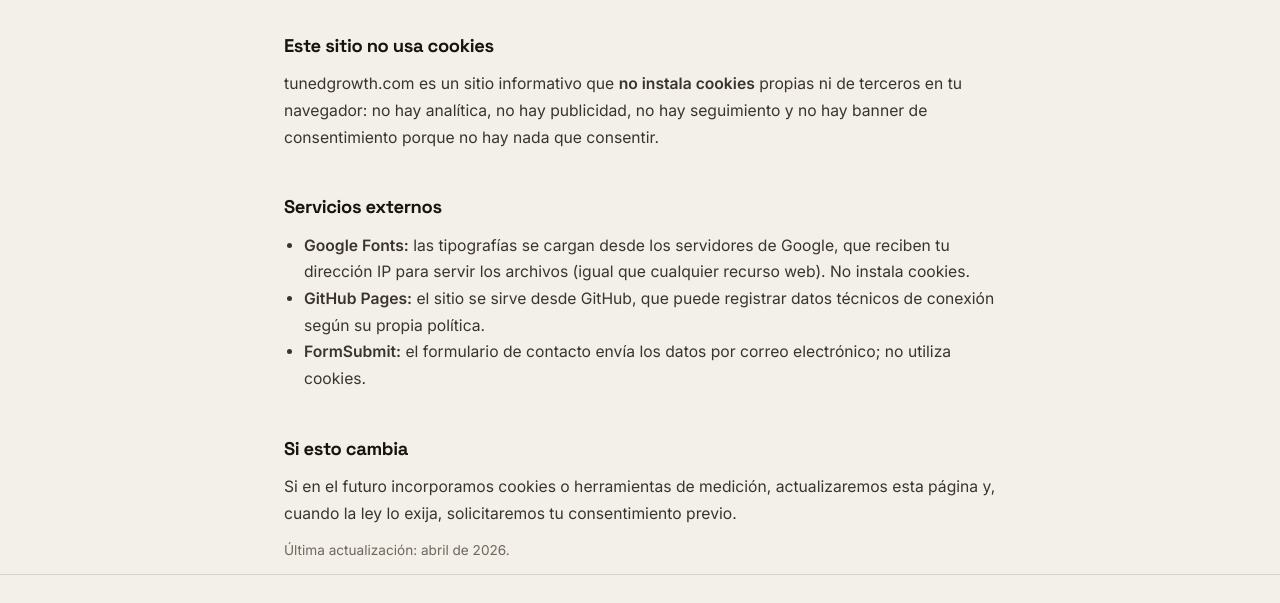
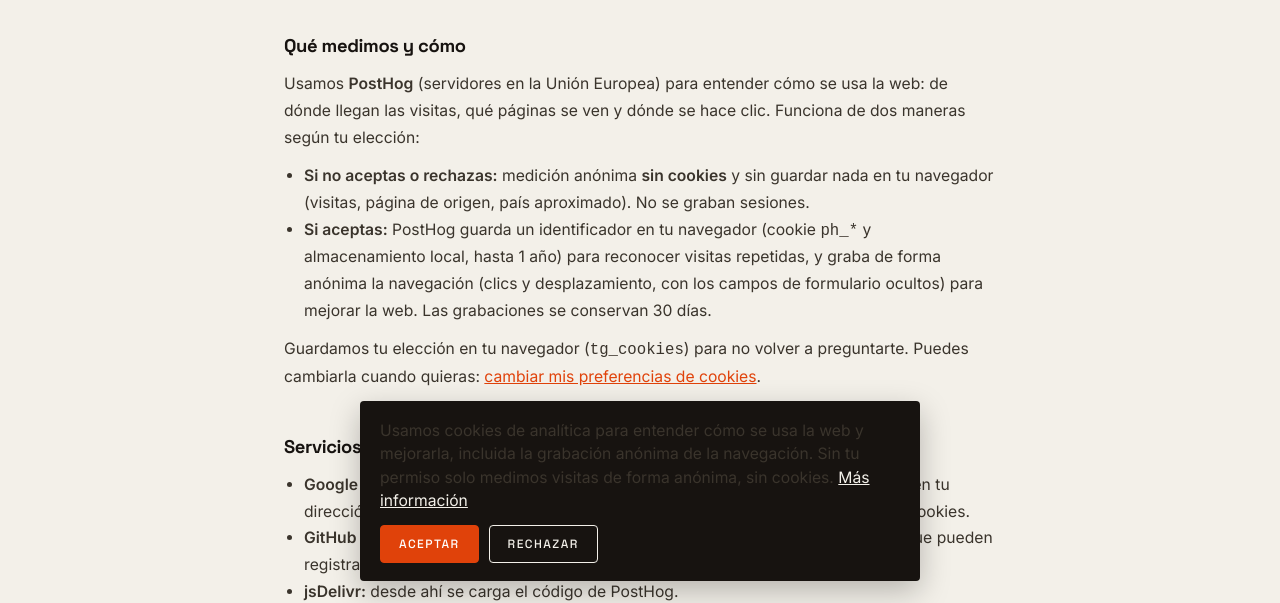
Before and after one commit to oidmsa/tunedgrowth.com, a plain HTML site: page cookies.html in a window 1280 px wide. Shown: the part 203-806 px from the top of the page. Drawn offline with nearby package versions, Linux system fonts and the light colour scheme; no server answers.

Commit message:
Analítica con PostHog (EU) y aviso de cookies
- assets/analitica.js: medición anónima sin cookies hasta aceptar;
  al aceptar, cookies, grabación de sesión y mapas de calor
- Script en todas las páginas y evento formulario_enviado
- Políticas de cookies y privacidad actualizadas
- tools/worker-contacto.js: Worker de Cloudflare para el formulario (pendiente de activar)

Co-Authored-By: Claude Opus 5.5 <noreply@anthropic.com>

```diff
--- /dev/null
+++ b/assets/analitica.js
@@ -0,0 +1,57 @@
+// Analítica de tunedgrowth.com con PostHog (EU) y aviso de cookies.
+// - Sin decisión o si se rechaza: medición anónima SIN cookies (origen, país, páginas), sin grabaciones.
+// - Si se acepta: cookies, grabación de sesión y mapas de calor.
+// Cambiar de proyecto de PostHog = cambiar TOKEN.
+import posthog from "https://cdn.jsdelivr.net/npm/posthog-js@1/+esm";
+
+const TOKEN = "phc_yfgwThxUkoRWU3V7pwACuXFw6AUJvvYqhKtTzSWcUK93";
+const CLAVE = "tg_cookies"; // "si" | "no"
+
+posthog.init(TOKEN, {
+  api_host: "https://eu.i.posthog.com",
+  ui_host: "https://eu.posthog.com",
+  defaults: "2026-08-30",
+  cookieless_mode: "on_reject",
+  session_recording: { maskAllInputs: true },
+});
+window.posthog = posthog;
+
+const decision = () => { try { return localStorage.getItem(CLAVE); } catch { return null; } };
+const guardar = (v) => { try { localStorage.setItem(CLAVE, v); } catch { /* sin almacenamiento */ } };
+
+function aplicar(v) {
+  if (v === "si") posthog.opt_in_capturing();
+  else posthog.opt_out_capturing(); // en modo on_reject sigue midiendo sin cookies
+}
+
+function aviso() {
+  if (document.getElementById("tg-cookies")) return;
+  const css = document.createElement("style");
+  css.textContent = `
+  #tg-cookies{position:fixed;left:16px;right:16px;bottom:16px;z-index:9999;max-width:560px;margin:0 auto;
+    background:#171310;color:#f3f0e9;border-radius:4px;padding:18px 20px;box-shadow:0 10px 30px rgba(0,0,0,.25);
+    font:14px/1.5 Inter,-apple-system,"Segoe UI",sans-serif}
+  #tg-cookies p{margin:0 0 12px}#tg-cookies a{color:#f3f0e9}
+  #tg-cookies .b{display:flex;gap:10px;flex-wrap:wrap}
+  #tg-cookies button{font:500 12px/1 "Space Grotesk",Inter,sans-serif;letter-spacing:.12em;text-transform:uppercase;
+    padding:12px 18px;border-radius:4px;cursor:pointer;border:1px solid #f3f0e9}
+  #tg-cookies .si{background:#e0420a;border-color:#e0420a;color:#fff}
+  #tg-cookies .no{background:transparent;color:#f3f0e9}`;
+  document.head.appendChild(css);
+  const d = document.createElement("div");
+  d.id = "tg-cookies";
+  d.setAttribute("role", "dialog");
+  d.setAttribute("aria-label", "Preferencias de cookies");
+  d.innerHTML = `<p>Usamos cookies de analítica para entender cómo se usa la web y mejorarla, incluida la grabación anónima de la navegación. Sin tu permiso solo medimos visitas de forma anónima, sin cookies. <a href="/cookies.html">Más información</a></p>
+    <div class="b"><button class="si" type="button">Aceptar</button><button class="no" type="button">Rechazar</button></div>`;
+  d.querySelector(".si").onclick = () => { guardar("si"); aplicar("si"); d.remove(); };
+  d.querySelector(".no").onclick = () => { guardar("no"); aplicar("no"); d.remove(); };
+  document.body.appendChild(d);
+}
+
+const actual = decision();
+if (actual) aplicar(actual);
+else { aplicar("no"); aviso(); } // hasta decidir: medición anónima sin cookies
+
+// Para reabrir el aviso desde un enlace: <a href="#" onclick="tgCookies();return false">
+window.tgCookies = () => { try { localStorage.removeItem(CLAVE); } catch {} aviso(); };
--- a/cookies.html
+++ b/cookies.html
@@ -44,33 +44,43 @@
   <span class="eyebrow">Legal</span>
   <h1>Política de cookies</h1>
 
-  <h2>Este sitio no usa cookies</h2>
-  <p>tunedgrowth.com es un sitio informativo que <strong>no instala
-  cookies</strong> propias ni de terceros en tu navegador: no hay analítica,
-  no hay publicidad, no hay seguimiento y no hay banner de consentimiento
-  porque no hay nada que consentir.</p>
+  <h2>Qué medimos y cómo</h2>
+  <p>Usamos <strong>PostHog</strong> (servidores en la Unión Europea) para
+  entender cómo se usa la web: de dónde llegan las visitas, qué páginas se ven
+  y dónde se hace clic. Funciona de dos maneras según tu elección:</p>
+  <ul>
+    <li><strong>Si no aceptas o rechazas:</strong> medición anónima
+    <strong>sin cookies</strong> y sin guardar nada en tu navegador (visitas,
+    página de origen, país aproximado). No se graban sesiones.</li>
+    <li><strong>Si aceptas:</strong> PostHog guarda un identificador en tu
+    navegador (cookie <code>ph_*</code> y almacenamiento local, hasta 1 año)
+    para reconocer visitas repetidas, y graba de forma anónima la navegación
+    (clics y desplazamiento, con los campos de formulario ocultos) para
+    mejorar la web. Las grabaciones se conservan 30 días.</li>
+  </ul>
+  <p>Guardamos tu elección en tu navegador (<code>tg_cookies</code>) para no
+  volver a preguntarte. Puedes cambiarla cuando quieras:
+  <a href="#" onclick="window.tgCookies && tgCookies(); return false;">cambiar mis preferencias de cookies</a>.</p>
 
   <h2>Servicios externos</h2>
   <ul>
     <li><strong>Google Fonts:</strong> las tipografías se cargan desde los
     servidores de Google, que reciben tu dirección IP para servir los
     archivos (igual que cualquier recurso web). No instala cookies.</li>
-    <li><strong>GitHub Pages:</strong> el sitio se sirve desde GitHub, que
-    puede registrar datos técnicos de conexión según su propia política.</li>
+    <li><strong>GitHub Pages y Cloudflare:</strong> el sitio se sirve desde
+    GitHub a través de Cloudflare, que pueden registrar datos técnicos de
+    conexión según su propia política.</li>
+    <li><strong>jsDelivr:</strong> desde ahí se carga el código de PostHog.</li>
     <li><strong>FormSubmit:</strong> el formulario de contacto envía los
-    datos por correo electrónico; no utiliza cookies.</li>
+    datos por correo electrónico a hola@tunedgrowth.com; no utiliza cookies.</li>
   </ul>
 
-  <h2>Si esto cambia</h2>
-  <p>Si en el futuro incorporamos cookies o herramientas de medición,
-  actualizaremos esta página y, cuando la ley lo exija, solicitaremos tu
-  consentimiento previo.</p>
-
-  <p class="muted">Última actualización: abril de 2026.</p>
+  <p class="muted">Última actualización: noviembre de 2026.</p>
 </main>
 <footer><div class="wrap">
   <span>© 2026 Tuned Growth · Madrid</span>
   <span><a href="/aviso-legal.html">Aviso legal</a> · <a href="/privacidad.html">Privacidad</a> · <a href="/cookies.html">Cookies</a></span>
 </div></footer>
+<script type="module" src="/assets/analitica.js"></script>
 </body>
 </html>
```
Also changed, not shown: aviso-legal.html (+1 -0 lines), clinicas-dentales/index.html (+2 -0 lines), clinicas/index.html (+2 -0 lines), index.html (+2 -0 lines), privacidad.html (+10 -5 lines), tools/worker-contacto.js (added, +49 -0 lines), visibilidad-ia/index.html (+2 -0 lines).
